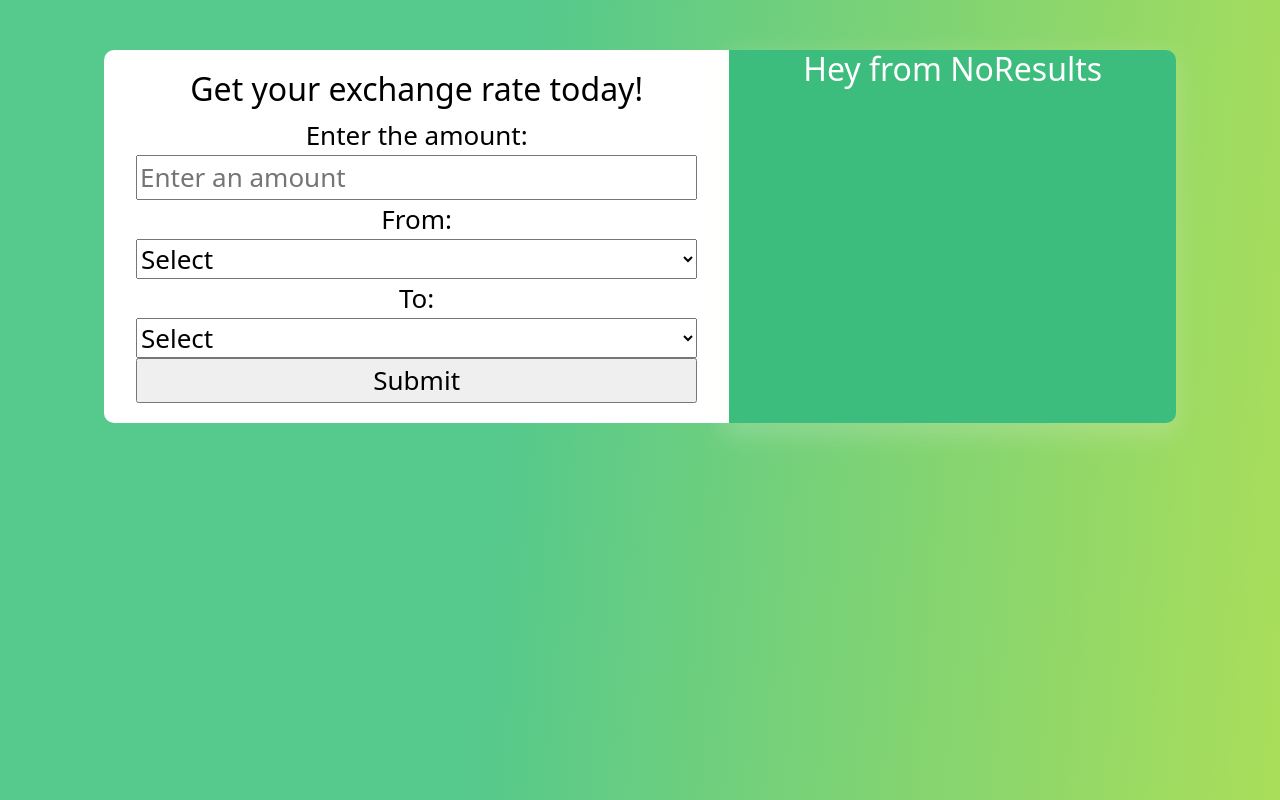
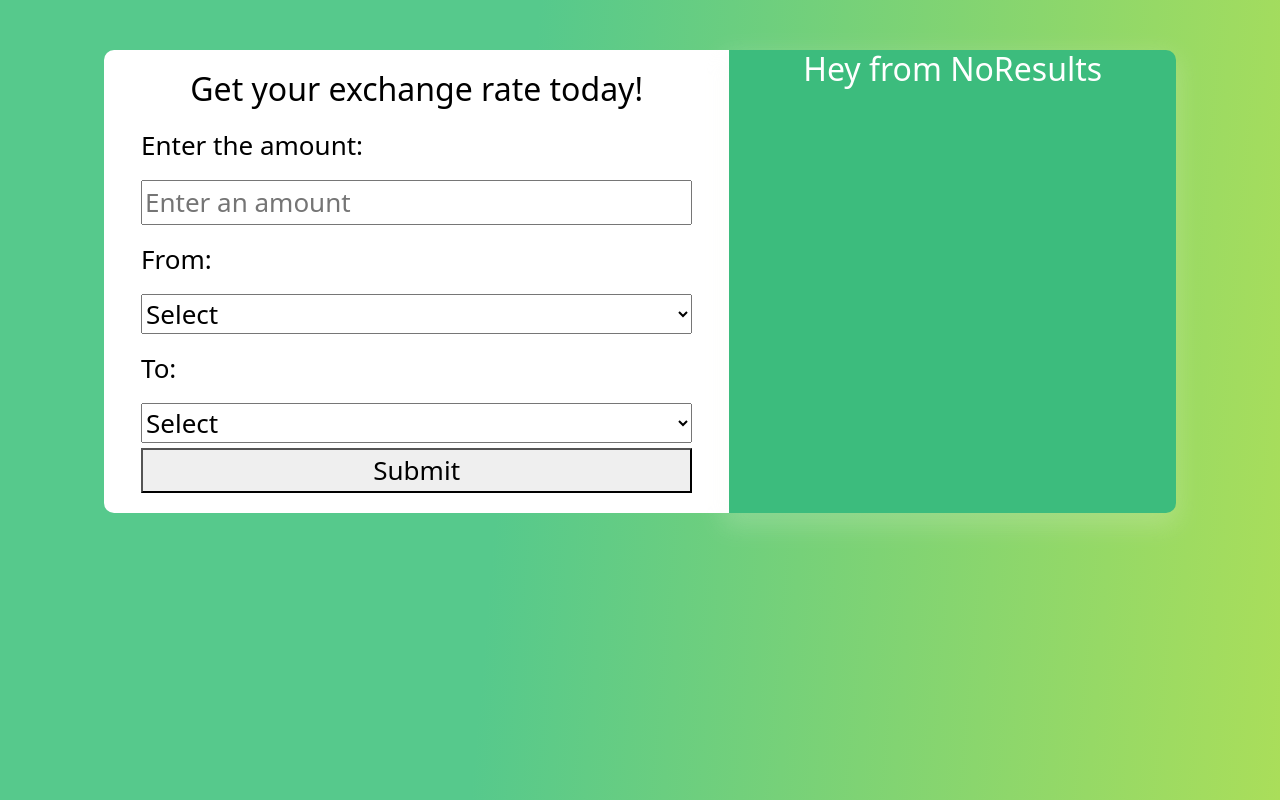
Before and after one commit to MarianaTellezR/currency-converter-mariana-tellez, a React (Create React App) app: page / in a window 1280 px wide. Built offline with nearby package versions, Linux system fonts and the light colour scheme.

Commit message:
Added styling to the labels and inputs

```diff
--- a/src/Data.css
+++ b/src/Data.css
@@ -1,8 +1,17 @@
 .Data {
-  margin: 20px;
+  margin: 20px 25px;
 }
 
 .Data form {
   display: flex;
   flex-direction: column;
 }
+
+.Data label {
+    text-align: start;
+    padding: 10px 0px;
+}
+
+.Data input, .Data select {
+    margin: 5px 0px;
+}
--- a/src/Data.js
+++ b/src/Data.js
@@ -127,7 +127,7 @@ export default function Data({ sendData }) {
         <option value="thb">THB Thai Baht</option>
         <option value="zar">ZAR South African Rand</option>
       </select>
-      <input type="submit" value="Submit" />
+      <button type="submit">Submit</button>
     </form>
   );
 
```
